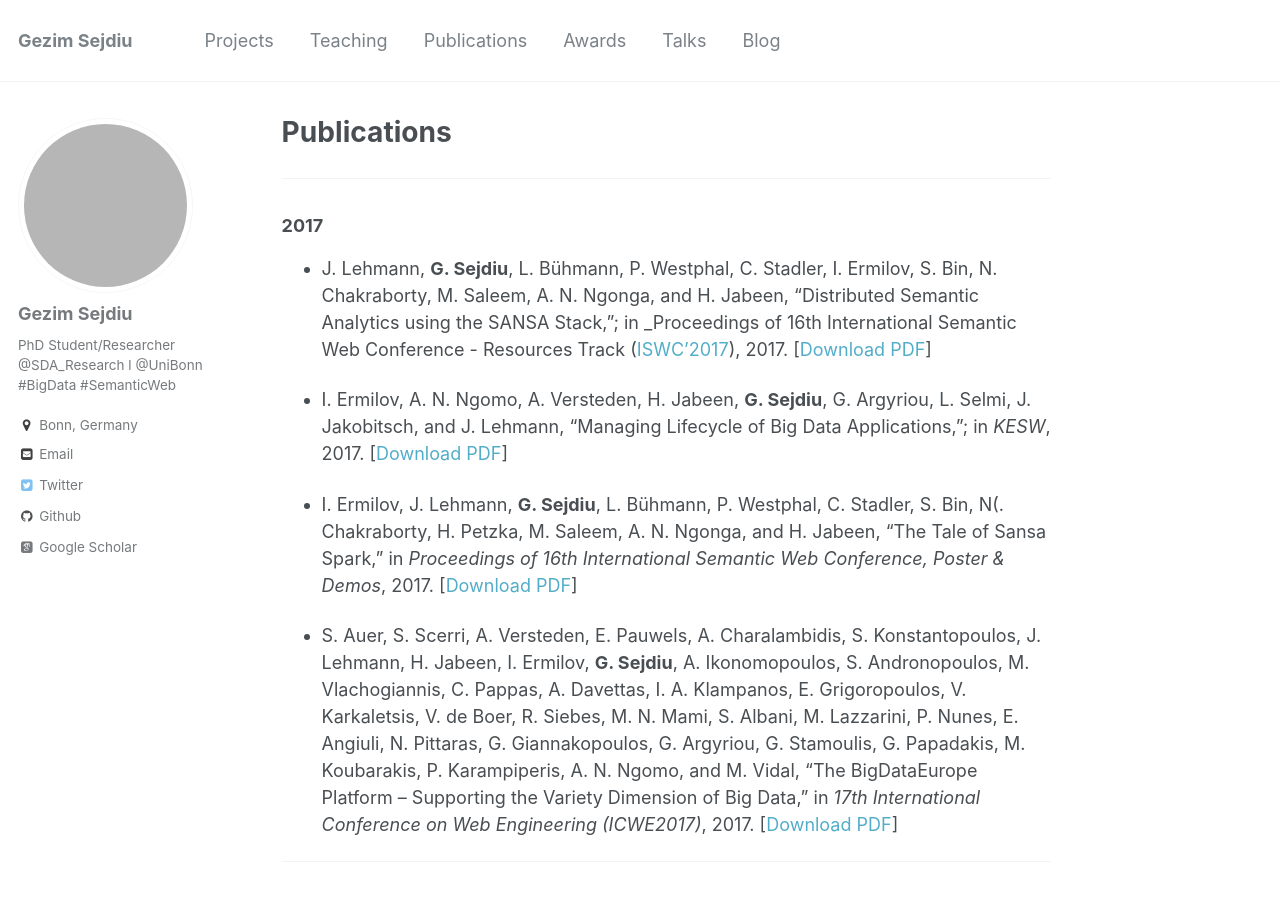
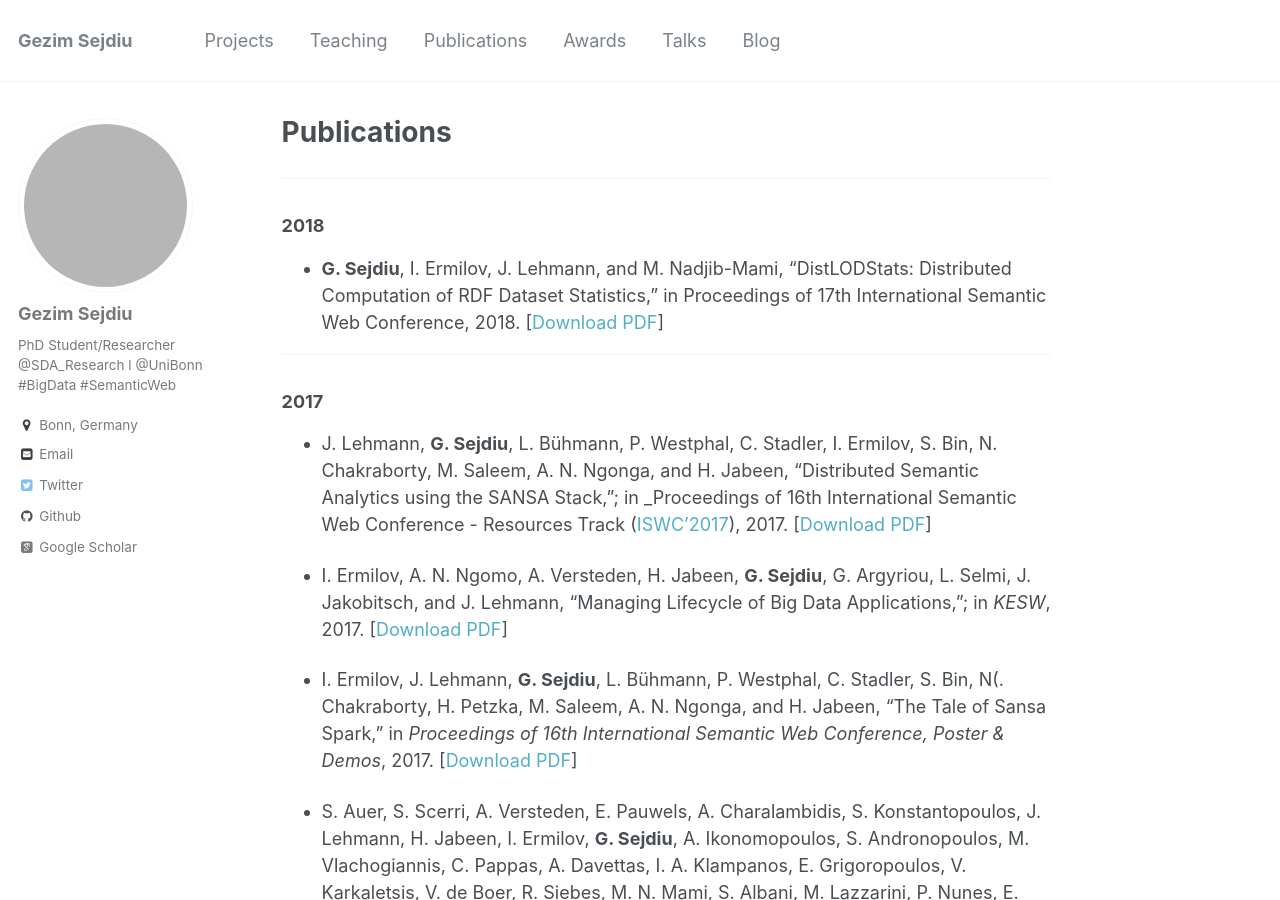
Before and after one commit to GezimSejdiu/gezimsejdiu.github.io, a Jekyll site: the page built from _pages/publications.md, in a window 1280 px wide and 900 px high. Built offline with Jekyll 4.4.1, drawn with Linux system fonts in a browser that asks for light colours; some web fonts are replaced; grey boxes are pictures that could not be loaded.

Commit message:
Add DistLODStats paper

```diff
--- a/_pages/publications.md
+++ b/_pages/publications.md
@@ -8,6 +8,10 @@ author_profile: true
   You can also find my articles on <u><a href="{{author.googlescholar}}">my Google Scholar profile</a>.</u>
 {% endif %}
 <hr />
+
+### 2018
+*  **G. Sejdiu**, I. Ermilov, J. Lehmann, and M. Nadjib-Mami, “DistLODStats: Distributed Computation of RDF Dataset Statistics,” in Proceedings of 17th International Semantic Web Conference, 2018. [[Download PDF](http://jens-lehmann.org/files/2018/iswc_distlodstats.pdf)]
+<hr>
 
 ### 2017
 * J. Lehmann, **G. Sejdiu**, L. Bühmann, P. Westphal, C. Stadler, I. Ermilov, S. Bin, N. Chakraborty, M. Saleem, A. N. Ngonga, and H. Jabeen, "Distributed Semantic Analytics using the SANSA Stack,"; in _Proceedings of 16th International Semantic Web Conference - Resources Track ([ISWC'2017](https://iswc2017.semanticweb.org/)),  2017. [[Download PDF](http://svn.aksw.org/papers/2017/ISWC_SANSA_SoftwareFramework/public.pdf)]
```
